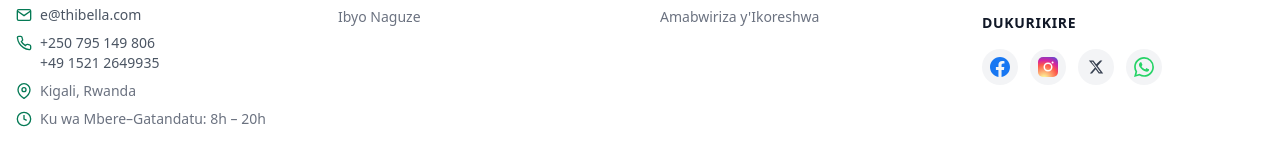
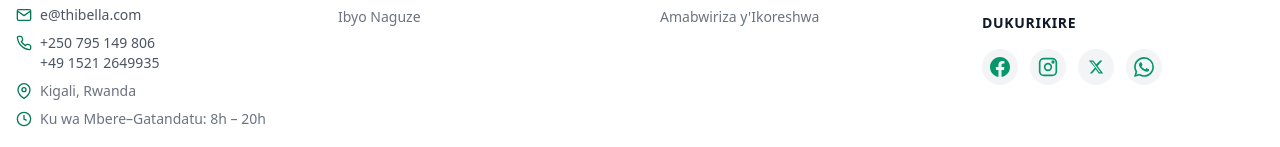
Before and after one commit to kwizerisezerano/thibella, a Nuxt app in the folder frontend/: page / in a window 1280 px wide. Shown: the part 1074-1221 px from the top of the page. Built offline with nearby package versions, Linux system fonts and the light colour scheme; no server answers.

Commit message:
fix:footer icons

```diff
--- a/frontend/components/Footer.vue
+++ b/frontend/components/Footer.vue
@@ -92,25 +92,20 @@
           <h4 class="text-gray-900 dark:text-white font-semibold text-sm uppercase tracking-wider mb-4">{{ $t('footer.followUs') }}</h4>
           <div class="flex items-center gap-3">
             <a href="#" target="_blank" rel="noopener noreferrer" aria-label="Facebook"
-               class="w-9 h-9 rounded-full bg-gray-100 dark:bg-gray-800 flex items-center justify-center hover:bg-blue-100 dark:hover:bg-blue-900/30 transition-colors">
-              <svg class="w-5 h-5" fill="#1877F2" viewBox="0 0 24 24"><path d="M24 12.073C24 5.405 18.627 0 12 0S0 5.405 0 12.073C0 18.1 4.388 23.094 10.125 24v-8.437H7.078v-3.49h3.047V9.43c0-3.007 1.792-4.669 4.533-4.669 1.312 0 2.686.235 2.686.235v2.953h-1.514c-1.491 0-1.956.925-1.956 1.874v2.25h3.328l-.532 3.49h-2.796V24C19.612 23.094 24 18.1 24 12.073z"/></svg>
+               class="w-9 h-9 rounded-full bg-gray-100 dark:bg-gray-800 flex items-center justify-center hover:bg-green-100 dark:hover:bg-green-900/30 transition-colors">
+              <svg class="w-5 h-5" fill="#059669" viewBox="0 0 24 24"><path d="M24 12.073C24 5.405 18.627 0 12 0S0 5.405 0 12.073C0 18.1 4.388 23.094 10.125 24v-8.437H7.078v-3.49h3.047V9.43c0-3.007 1.792-4.669 4.533-4.669 1.312 0 2.686.235 2.686.235v2.953h-1.514c-1.491 0-1.956.925-1.956 1.874v2.25h3.328l-.532 3.49h-2.796V24C19.612 23.094 24 18.1 24 12.073z"/></svg>
             </a>
             <a href="#" target="_blank" rel="noopener noreferrer" aria-label="Instagram"
-               class="w-9 h-9 rounded-full bg-gray-100 dark:bg-gray-800 flex items-center justify-center hover:bg-pink-100 dark:hover:bg-pink-900/30 transition-colors">
-              <svg class="w-5 h-5" viewBox="0 0 24 24" fill="none">
-                <defs><radialGradient id="ig" cx="30%" cy="107%" r="150%"><stop offset="0%" stop-color="#fdf497"/><stop offset="5%" stop-color="#fdf497"/><stop offset="45%" stop-color="#fd5949"/><stop offset="60%" stop-color="#d6249f"/><stop offset="90%" stop-color="#285AEB"/></radialGradient></defs>
-                <rect width="24" height="24" rx="6" fill="url(#ig)"/>
-                <circle cx="12" cy="12" r="4.5" stroke="white" stroke-width="1.8" fill="none"/>
-                <circle cx="17.5" cy="6.5" r="1.2" fill="white"/>
-              </svg>
+               class="w-9 h-9 rounded-full bg-gray-100 dark:bg-gray-800 flex items-center justify-center hover:bg-green-100 dark:hover:bg-green-900/30 transition-colors">
+              <svg class="w-5 h-5" fill="none" stroke="#059669" stroke-width="2" viewBox="0 0 24 24"><rect x="2" y="2" width="20" height="20" rx="5"/><circle cx="12" cy="12" r="4"/><circle cx="18" cy="6" r="1" fill="#059669"/></svg>
             </a>
             <a href="#" target="_blank" rel="noopener noreferrer" aria-label="X"
-               class="w-9 h-9 rounded-full bg-gray-100 dark:bg-gray-800 flex items-center justify-center hover:bg-gray-200 dark:hover:bg-gray-700 transition-colors">
-              <svg class="w-4 h-4" fill="currentColor" viewBox="0 0 24 24"><path d="M18.244 2.25h3.308l-7.227 8.26 8.502 11.24H16.17l-4.714-6.231-5.401 6.231H2.744l7.737-8.835L1.254 2.25H8.08l4.253 5.622 5.911-5.622zm-1.161 17.52h1.833L7.084 4.126H5.117z"/></svg>
+               class="w-9 h-9 rounded-full bg-gray-100 dark:bg-gray-800 flex items-center justify-center hover:bg-green-100 dark:hover:bg-green-900/30 transition-colors">
+              <svg class="w-4 h-4" fill="#059669" viewBox="0 0 24 24"><path d="M18.244 2.25h3.308l-7.227 8.26 8.502 11.24H16.17l-4.714-6.231-5.401 6.231H2.744l7.737-8.835L1.254 2.25H8.08l4.253 5.622 5.911-5.622zm-1.161 17.52h1.833L7.084 4.126H5.117z"/></svg>
             </a>
             <a href="https://wa.me/4915212649935" target="_blank" rel="noopener noreferrer" aria-label="WhatsApp"
                class="w-9 h-9 rounded-full bg-gray-100 dark:bg-gray-800 flex items-center justify-center hover:bg-green-100 dark:hover:bg-green-900/30 transition-colors">
-              <svg class="w-5 h-5" fill="#25D366" viewBox="0 0 24 24"><path d="M17.472 14.382c-.297-.149-1.758-.867-2.03-.967-.273-.099-.471-.148-.67.15-.197.297-.767.966-.94 1.164-.173.199-.347.223-.644.075-.297-.15-1.255-.463-2.39-1.475-.883-.788-1.48-1.761-1.653-2.059-.173-.297-.018-.458.13-.606.134-.133.298-.347.446-.52.149-.174.198-.298.298-.497.099-.198.05-.371-.025-.52-.075-.149-.669-1.612-.916-2.207-.242-.579-.487-.5-.669-.51-.173-.008-.371-.01-.57-.01-.198 0-.52.074-.792.372-.272.297-1.04 1.016-1.04 2.479 0 1.462 1.065 2.875 1.213 3.074.149.198 2.096 3.2 5.077 4.487.709.306 1.262.489 1.694.625.712.227 1.36.195 1.871.118.571-.085 1.758-.719 2.006-1.413.248-.694.248-1.289.173-1.413-.074-.124-.272-.198-.57-.347m-5.421 7.403h-.004a9.87 9.87 0 01-5.031-1.378l-.361-.214-3.741.982.998-3.648-.235-.374a9.86 9.86 0 01-1.51-5.26c.001-5.45 4.436-9.884 9.888-9.884 2.64 0 5.122 1.03 6.988 2.898a9.825 9.825 0 012.893 6.994c-.003 5.45-4.437 9.884-9.885 9.884m8.413-18.297A11.815 11.815 0 0012.05 0C5.495 0 .16 5.335.157 11.892c0 2.096.547 4.142 1.588 5.945L.057 24l6.305-1.654a11.882 11.882 0 005.683 1.448h.005c6.554 0 11.89-5.335 11.893-11.893a11.821 11.821 0 00-3.48-8.413z"/></svg>
+              <svg class="w-5 h-5" fill="#059669" viewBox="0 0 24 24"><path d="M17.472 14.382c-.297-.149-1.758-.867-2.03-.967-.273-.099-.471-.148-.67.15-.197.297-.767.966-.94 1.164-.173.199-.347.223-.644.075-.297-.15-1.255-.463-2.39-1.475-.883-.788-1.48-1.761-1.653-2.059-.173-.297-.018-.458.13-.606.134-.133.298-.347.446-.52.149-.174.198-.298.298-.497.099-.198.05-.371-.025-.52-.075-.149-.669-1.612-.916-2.207-.242-.579-.487-.5-.669-.51-.173-.008-.371-.01-.57-.01-.198 0-.52.074-.792.372-.272.297-1.04 1.016-1.04 2.479 0 1.462 1.065 2.875 1.213 3.074.149.198 2.096 3.2 5.077 4.487.709.306 1.262.489 1.694.625.712.227 1.36.195 1.871.118.571-.085 1.758-.719 2.006-1.413.248-.694.248-1.289.173-1.413-.074-.124-.272-.198-.57-.347m-5.421 7.403h-.004a9.87 9.87 0 01-5.031-1.378l-.361-.214-3.741.982.998-3.648-.235-.374a9.86 9.86 0 01-1.51-5.26c.001-5.45 4.436-9.884 9.888-9.884 2.64 0 5.122 1.03 6.988 2.898a9.825 9.825 0 012.893 6.994c-.003 5.45-4.437 9.884-9.885 9.884m8.413-18.297A11.815 11.815 0 0012.05 0C5.495 0 .16 5.335.157 11.892c0 2.096.547 4.142 1.588 5.945L.057 24l6.305-1.654a11.882 11.882 0 005.683 1.448h.005c6.554 0 11.89-5.335 11.893-11.893a11.821 11.821 0 00-3.48-8.413z"/></svg>
             </a>
           </div>
         </div>
```
